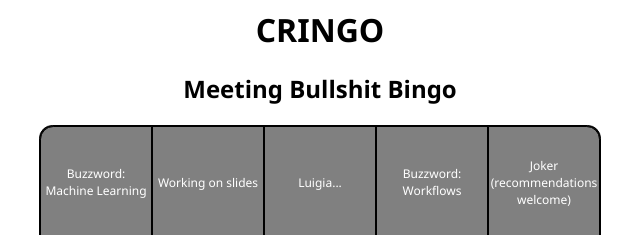
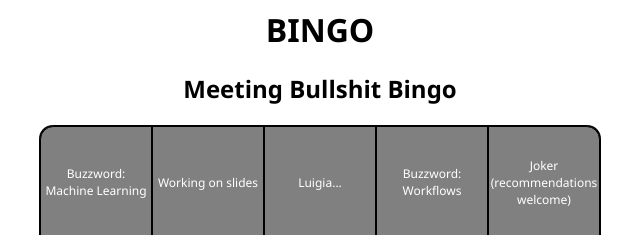
Before and after one commit to Diskettencoder/Bingo, a plain HTML site: page index.html in a window 1280 px wide. Shown: the top 235 px of the page, 320-960 px from the left. Drawn offline with Linux system fonts and the light colour scheme.

Commit message:
Update index.html
Title

```diff
--- a/index.html
+++ b/index.html
@@ -24,8 +24,8 @@
     <!--Title-->
     <div id="title" class="classic">
     <h1><strong>
-        <span id="title-c">C</span><span id="title-r">R</span><span id="title-i">I</span><span id="title-n">N</span><span id="title-g">G</span><span id="title-o">O</span></strong></h1>
-    <h2><strong>M</strong>ee<strong>t</strong>ing Bullsh<strong>i</strong>t Bi<strong>ngo</strong></h2>
+        <span id="title-b">B</span><span id="title-i">I</span><span id="title-n">N</span><span id="title-g">G</span><span id="title-o">O</span></strong></h1>
+    <h2>Meeting Bullshit Bingo</h2>
     </div>
 
     <!--Playing field-->
```
